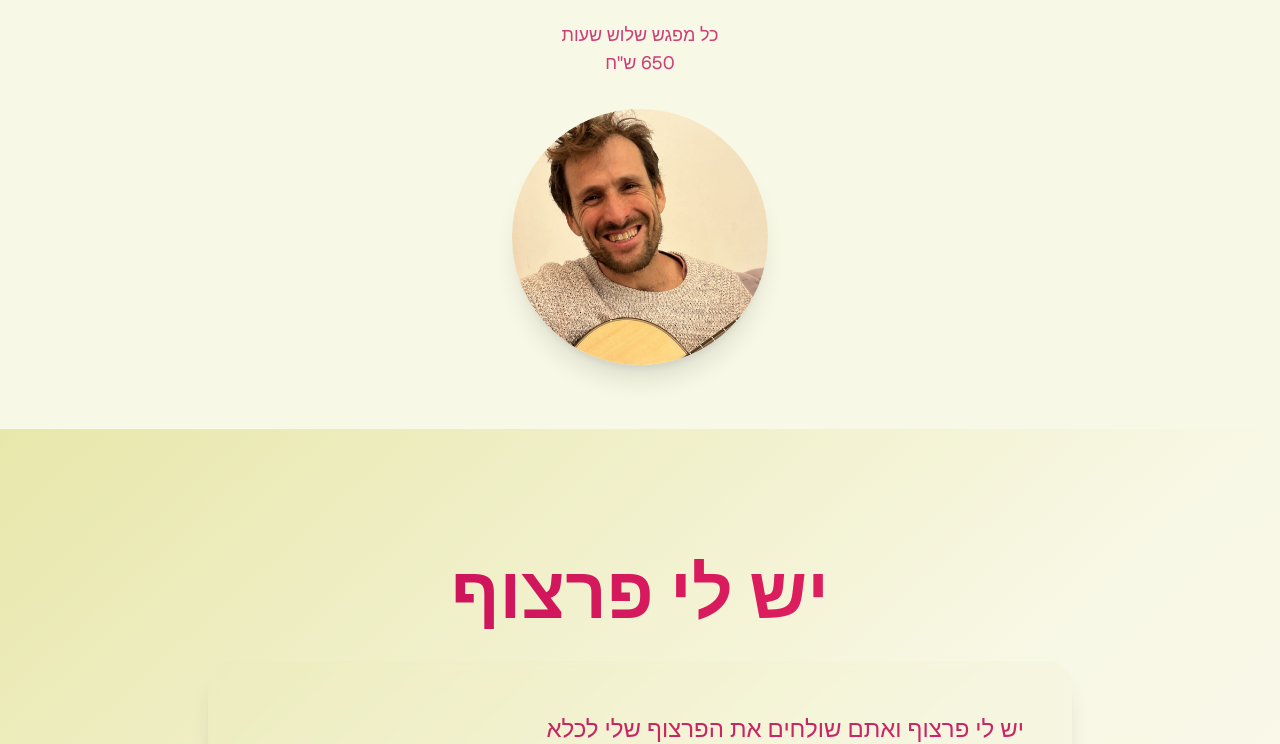
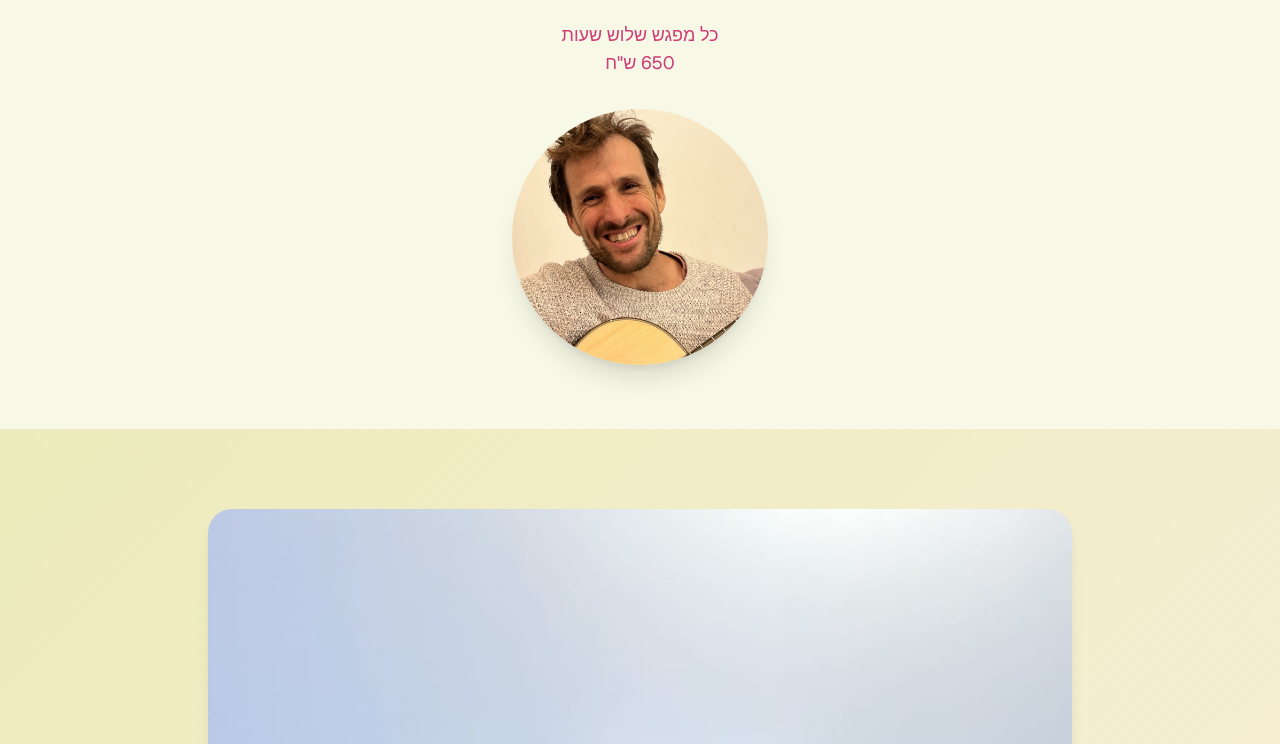
Before and after one commit to Zevik/Meir-Sadna-Next, a Next.js app: page / in a window 1280 px wide. Shown: the part 2003-2747 px from the top of the page. Built offline with nearby package versions, Linux system fonts and the light colour scheme.

Commit message:
remove section text

```diff
--- a/src/app/page.tsx
+++ b/src/app/page.tsx
@@ -1,7 +1,6 @@
 'use client'
 
 import { motion } from "framer-motion";
-import PoemSection from "@/components/poem-section";
 import Image from "next/image";
 
 // קומפוננטה להנפשת טקסט מילה אחרי מילה
@@ -207,8 +206,6 @@ export default function Home() {
 
       <NewSeriesSection />
 
-      <PoemSection />
-
       {/* Final section with background and image */}
       <section className="relative bg-gradient-to-br from-accent-cream/80 to-accent-orange/20 py-20">
         <div className="container mx-auto px-2 sm:px-4 max-w-4xl"> {/* Changed to max-w-4xl to match poem section */}
--- a/src/components/poem-section.tsx
+++ b/src/components/poem-section.tsx
@@ -6,25 +6,6 @@ import { useRef } from "react";
 export default function PoemSection() {
   const ref = useRef(null);
   const isInView = useInView(ref, { once: true, margin: "-100px" });
-
-  const poemLines = [
-   "יש לי פרצוף ואתם שולחים את הפרצוף שלי לכלא",
-"אל מאחורי הסורגים שם יש אנשים שסגורים חודשים או שנים",
-"ואני מאיר להם פנים",
-"אני שר להם מהלב שלי, מתפלל עליהם בקול בנוכחותם",
-"מבקש עבורם ריפוי ותקנה, מזמין אותם לצעוק איתי",
-"אני קורא איתם שמע ישראל בקול גדול",
-"בואו נשבור את הקירות של הכלא",
-"בואו נצעק חזק שזה יגיע לכל מי שנמצא פה ובכל כלא בעולם",
-"שכל אחד יקבל מה שהוא באמת צמא לו ומה שהוא באמת באמת צריך",
-"אני אומר איתם את האלף בית בשיר, מדמיינים ביחד את האותיות מתעופפות",
-"מגיעות לכל הנפשות, לכל החדרים בנפש, מביאות רפואה ומזינות באור",
-"אנחנו שרים ביחד תפילות מבקשים אור - תאיר לנו את הלב",
-"להתפלל במקום חשוך כל כך זה לא כמו להתפלל בשדה זה עמוק מאוד",
-"כשאנחנו מתחבקים במעגל זה לא כמו להתחבק בפסטיבל זה לבן על גבי שחור, אהבה",
-"כאשר אנחנו צוחקים, ממש נשברים מצחוק, מתנערים לרגע מהשמיכה העבה של הכבדות",
-"אני מזמין למקום שלכל אחד יש בבפנים של הנשמה - בית"
-  ];
 
   return (
     <section className="pt-8 pb-20 md:py-32 bg-gradient-to-br from-accent-cream via-accent-cream/30 to-accent-orange/10"> {/* Changed from pt-12 to pt-8 */}
@@ -53,23 +34,6 @@ export default function PoemSection() {
           transition={{ duration: 0.8, ease: "easeInOut" }}
           className="bg-accent-cream/10 backdrop-blur-sm rounded-3xl p-12 shadow-xl"
         >
-          <div className="text-2xl leading-relaxed text-primary-dark/90 text-right">
-            {poemLines.map((line, i) => (
-              <motion.div
-                key={i}
-                initial={{ opacity: 0, y: 20 }}
-                animate={isInView ? { opacity: 1, y: 0 } : { opacity: 0, y: 20 }}
-                transition={{
-                  duration: 0.3,
-                  delay: i * 0.1,
-                  ease: "easeOut"
-                }}
-                className={line === "" ? "h-6" : ""}
-              >
-                {line}
-              </motion.div>
-            ))}
-          </div>
         </motion.div>
       </div>
     </section>
```
